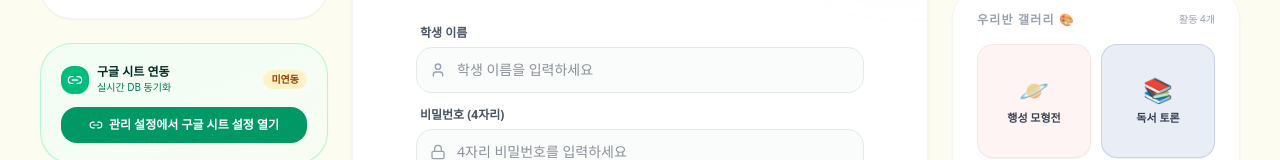
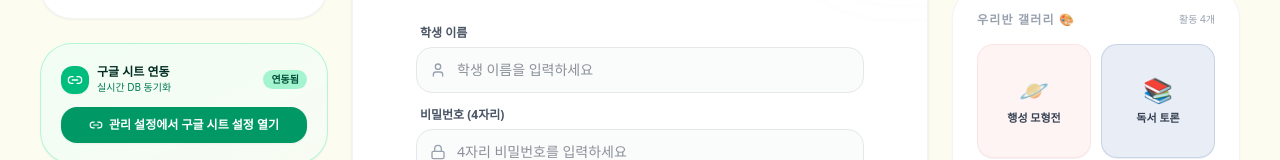
Before and after one commit to Luna150526/5-3-Blog, a React (Vite) app: page / in a window 1280 px wide. Shown: the part 354-514 px from the top of the page. Built offline with nearby package versions, Linux system fonts and the light colour scheme; no server answers.

Commit message:
feat: set default GAS URL
Update initialization to use a default Google Apps Script URL if no custom URL is stored in localStorage.

```diff
--- a/src/App.tsx
+++ b/src/App.tsx
@@ -14,12 +14,13 @@ import { Sparkles, Megaphone, Heart, Crown } from 'lucide-react';
 const LOCAL_STORAGE_DB_KEY = 'class_5_3_db_v4';
 const LOCAL_STORAGE_GAS_KEY = 'class_gas_url';
 const LOCAL_STORAGE_USER_KEY = 'class_logged_user';
+const DEFAULT_GAS_URL = 'https://script.google.com/macros/s/AKfycbzkaY_bZ8xWI3nQuI8E8AWYGpZme3dnpFr1peIIPV4czVRN9JGXdulkdvlu6klIaHuMSA/exec';
 
 export default function App() {
   // Navigation View: 'home' | 'write' | 'myPosts' | 'students' | 'control'
   const [view, setView] = useState<ViewType>('home');
   const [gasUrl, setGasUrl] = useState<string>(() => {
-    return localStorage.getItem(LOCAL_STORAGE_GAS_KEY) || '';
+    return localStorage.getItem(LOCAL_STORAGE_GAS_KEY) || DEFAULT_GAS_URL;
   });
 
   // Local or Synced Database State
```
